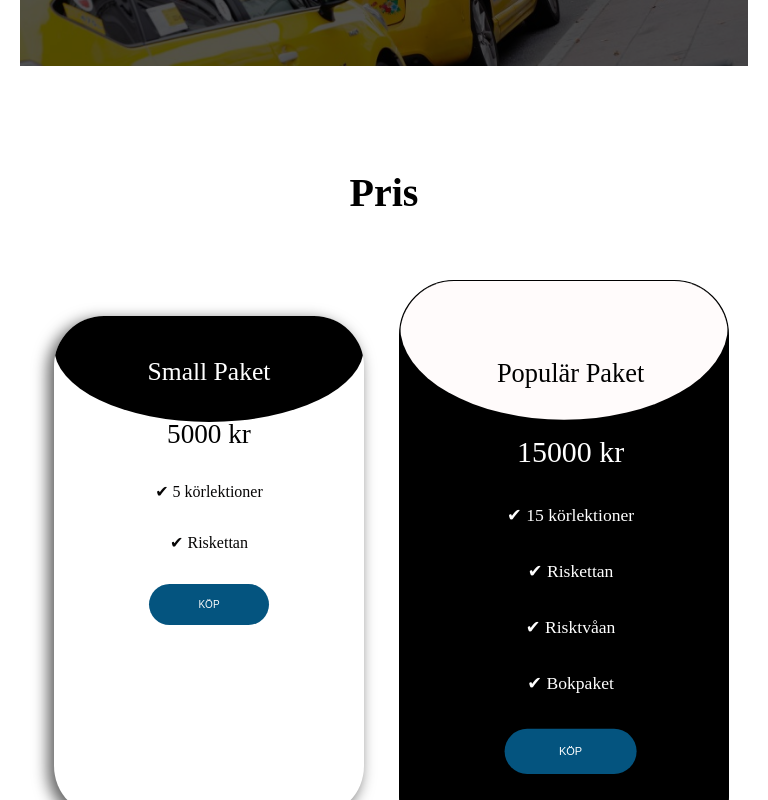
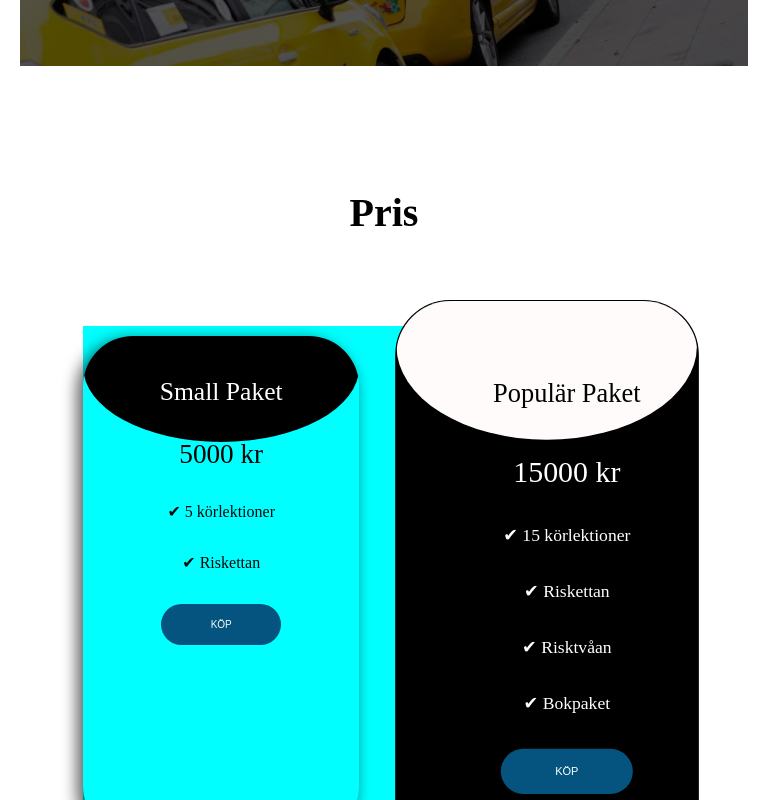
Before and after one commit to youal9/react-project, a React (Vite) app: page / in a window 768 px wide. Shown: the part 4560-5360 px from the top of the page. Built offline with nearby package versions, Linux system fonts and the light colour scheme.

Commit message:
fixade till responsivitetet för Tablets & iPads

```diff
--- a/src/Components/Data/Data.css
+++ b/src/Components/Data/Data.css
@@ -59,7 +59,14 @@
 
   }
   }
+  @media screen and (min-width: 768px) and (max-width: 1024px){
+    .utbildningar-container{
+      display: grid;
+      grid-template-columns: 1fr 1fr;
+      gap: 20px;
 
+    }
+  }
   @media screen and (max-width:940px){
     .data{
       width: 100%;
--- a/src/Components/Hero/Hero.css
+++ b/src/Components/Hero/Hero.css
@@ -11,6 +11,11 @@
     text-align: center; /* Säkerställer att texten är centrerad */
     position: relative;
 }
+.animate__animated {
+    --animate-duration: 2s;
+    --animate-delay: 1s; /* Vänta 1 sekund innan animationen startar */
+}
+
 .hero::before {
     content: '';
     position: absolute;
--- a/src/Components/Navbar/Navbar.jsx
+++ b/src/Components/Navbar/Navbar.jsx
@@ -16,7 +16,7 @@ function Navbar() {
 
     <div className='navbar'>
         <div className="nav-container">
-            <Link to="hero"smooth={true}  duration={500} offset={-80} onClick={handleClick} className="logo">
+            <Link to="hero"smooth={true}  duration={500} offset={-80} className="logo">
                 <img src={logo} alt="" />
 
             </Link>
--- a/src/Components/Pris/Pris.css
+++ b/src/Components/Pris/Pris.css
@@ -191,21 +191,26 @@ Button {
 
   }
   }
-  @media screen and (max-width: 940px){
-    .cards{
-        width: 100%;
-        height: auto;
-        padding: 30px;
-    }
-    .cards-containet {
-        gap: 50px; /* Lägger mellanrum mellan korten */
 
-    }
-    .card-activ {
-     width: 300px;
-    }
+  /* Anpassa för iPads och mindre laptops */
+  @media screen and (min-width: 768px) and (max-width: 1024px) {
+    .cards-containet{
+      display: grid;
+      gap: 50px;
+      grid-template-columns: 1fr 1fr;
+      max-width: 1200px;
+      width: 90%;
+      background-color: aqua;
+  }
+}
 
-
-
-
-  }
+/* Anpassa för små skärmar */
+@media screen and (max-width: 767px) {
+  .cards-containet{
+    display: grid;
+    gap: 40px;
+    grid-template-columns:  1fr;
+    max-width: 1200px;
+    width: 100%;
+}
+}
```
